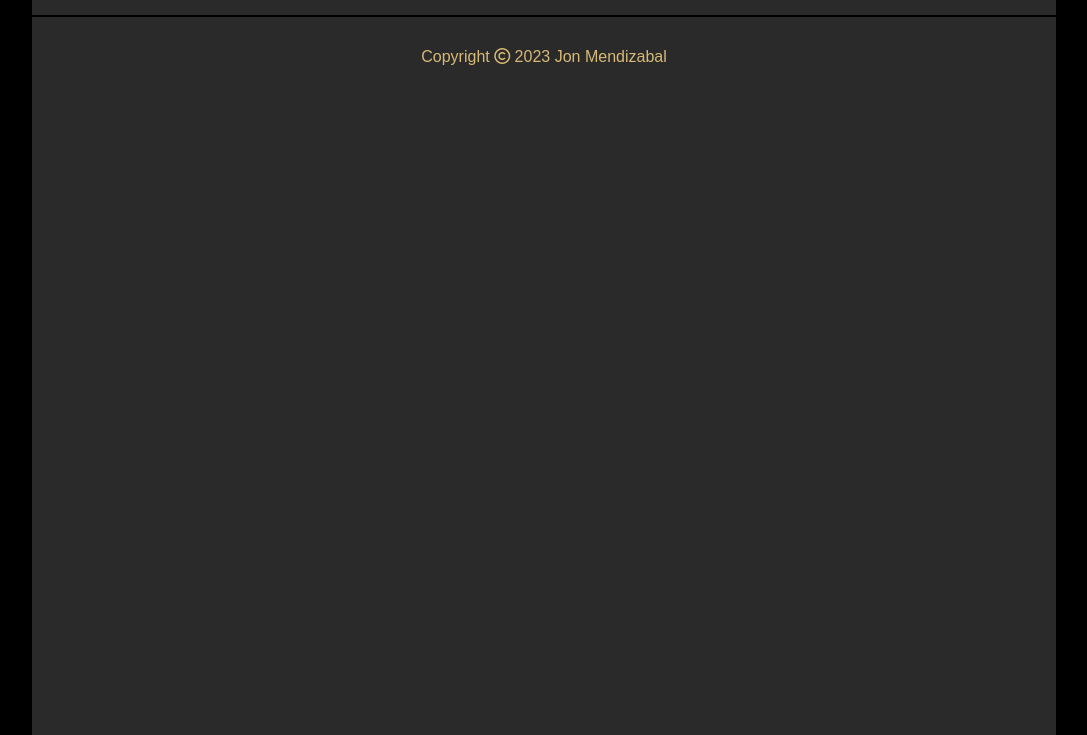
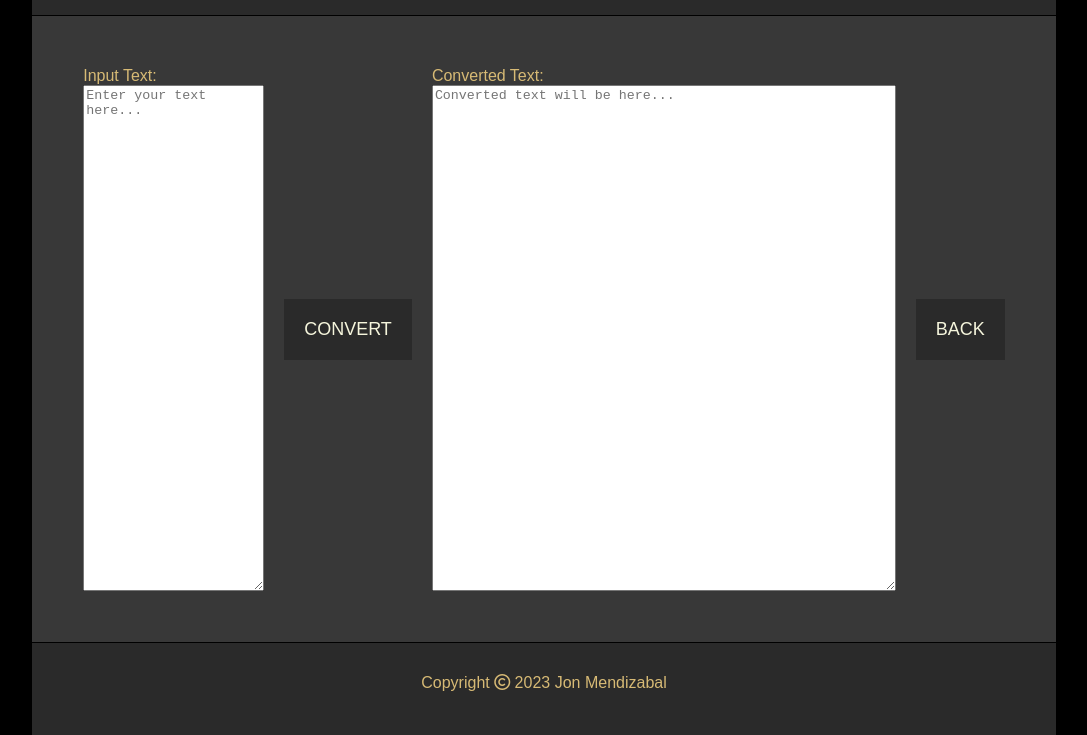
Before and after one commit to Connectslide121/Sokoban, a plain HTML site: page mapConverter.html in a window 1280 px wide. Shown: the part 65-800 px from the top of the page, without its empty margins (96-1183 px from the left). Drawn offline with Linux system fonts and the light colour scheme.

Commit message:
finish converter

```diff
--- a/mapConverter.html
+++ b/mapConverter.html
@@ -14,7 +14,17 @@
             <h1>SOKOBAN MAP CONVERTER</h1>
             <img src="images/box.png">
         </div>
-        <div class="main">
+        <div class="mainConverter">
+            <div class="input">
+                <label for="inputText">Input Text:</label>
+                <textarea id="inputText" placeholder="Enter your text here..."></textarea>
+            </div>
+            <button class="convertButton" onclick="handleConversion()">CONVERT</button>
+            <div class="output">
+                <label for="outputText">Converted Text:</label>
+                <textarea readonly id="outputText" placeholder="Converted text will be here..."></textarea>
+            </div>
+            <a class="backButton" href="index.html">BACK</a>
         </div>
         <div class="footer">
             <p>Copyright <i class="fa-regular fa-copyright"></i> 2023 Jon Mendizabal</p>
--- a/mapConverter.js
+++ b/mapConverter.js
@@ -1,3 +1,4 @@
+// Function to convert text based on the provided mapping
 function convertText(inputText) {
   // Define a mapping of letters to replacements
   const letterMap = {
@@ -31,8 +32,19 @@ function convertText(inputText) {
   return convertedText;
 }
 
-  // Example usage
-  const inputText = `
+function handleConversion() {
+  // Get the input text from the textarea
+  const inputText = document.getElementById('inputText').value;
+
+  // Call the conversion function
+  const convertedText = convertText(inputText);
+
+  // Update the output textarea with the converted text
+  document.getElementById('outputText').value = convertedText;
+}
+
+// Example usage (optional)
+const exampleInputText = `
 XXXXXXXXXXXXSS
 X..SSXSSSSSXXX
 X..SSXS*SS*SSX
@@ -44,6 +56,3 @@ function convertText(inputText) {
 SSXSSSSXSSSSSX
 SSXXXXXXXXXXXX
 `;
-
-  const convertedText = convertText(inputText);
-  console.log(convertedText);
--- a/style.css
+++ b/style.css
@@ -200,6 +200,77 @@ p{
     padding: 40px;
 }
 
+.mainConverter{
+    background: #383838;
+    display: flex;
+    flex-direction: row;
+    justify-content: space-between;
+    padding: 5% 5%;
+    align-items: center;
+}
+
+.mainConverter textarea{
+    height: 500px;
+}
+
+.input{
+    display: flex;
+    flex-direction: column;
+    flex-basis: 15%;
+}
+
+.backButton{
+    margin-left: 20px;
+    padding: 20px;
+    font-size: 18px;
+    background-color: #2a2a2a;
+    color: beige;
+    cursor: pointer;
+    border: none;
+    text-decoration: none;
+}
+
+.backButton:hover{
+    background: #494747;
+    font-size: 20px;
+    padding: 19px 17.5px;
+}
+
+.backButton:active{
+    background: #302e2e ;
+}
+
+.convertButton{
+    margin: 20px;
+    padding: 20px;
+    font-size: 18px;
+    background-color: #2a2a2a;
+    color: beige;
+    font-weight: 500;
+    cursor: pointer;
+    border: none;
+}
+
+.convertButton:hover{
+    background: #494747;
+    font-size: 20px;
+    padding: 19px 15px;
+}
+
+.convertButton:active{
+    background: #302e2e ;
+    font-size: 20px;
+    padding: 19px 15px;
+}
+
+
+.output{
+    display: flex;
+    flex-direction: column;
+    flex-basis: 90%;
+}
+
+
 @media screen and (max-width: 1270px) {
     .tile{
         width: 32px;
```
Lines whose indentation alone changed are shown as unchanged.
